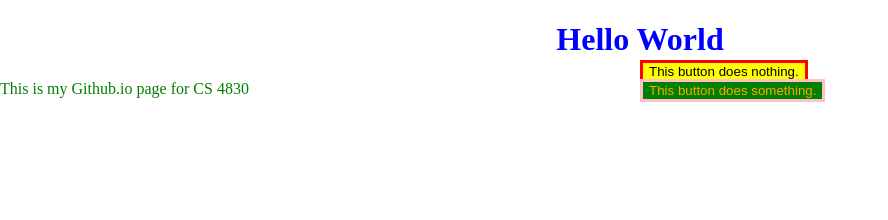
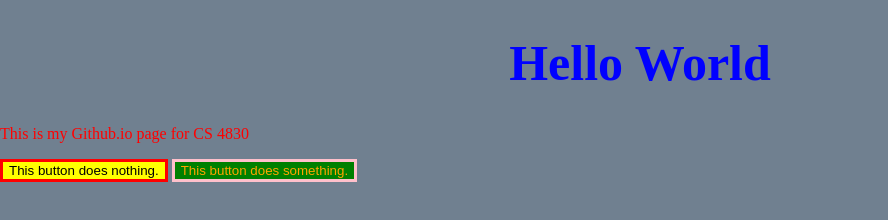
Before and after one commit to DylanBarrett/DylanBarrett.github.io, a plain HTML site: page index.html in a window 1280 px wide. Shown: the whole page, without its empty margins (0-888 px from the left). Drawn offline with Linux system fonts and the light colour scheme.

Commit message:
Update index.html

```diff
--- a/index.html
+++ b/index.html
@@ -6,16 +6,16 @@
 
 <style>
 h1{
+	font-size: 50px;
 	color: blue;
 	text-align: center;
 }
 p{
 	text-align: left;
-	color: green;
+	color: red;
 }
 #background{
-	position: relative;
-	color: slategray;
+	background-color: slategray;
 	margin: 0px;
 	padding: 0px;
 	height: 100%;
@@ -28,17 +28,15 @@ p{
 	background-color: yellow;
 	color: black;
 	border: 3px solid red;
-	position: absolute;
-	left: 50%;
-	top: 50%;
+	text-align: center;
 }
 #button{
 	background-color: green;
 	color: orange;
 	border: 3px solid pink;
-	position: absolute;
-	left: 50%;
-	top: 75%;
+	text-align center;
+}
+
 
 </style>
 
@@ -56,6 +54,6 @@ function myFunction() {
 	<p>This is my Github.io page for CS 4830</p>
 	<button class="button">This button does nothing.</button>
 
-	<button onClick=myFunction()" id="button">This button does something.</button>
+	<button onClick="myFunction()" id="button">This button does something.</button>
 </body>
 </html>
```
